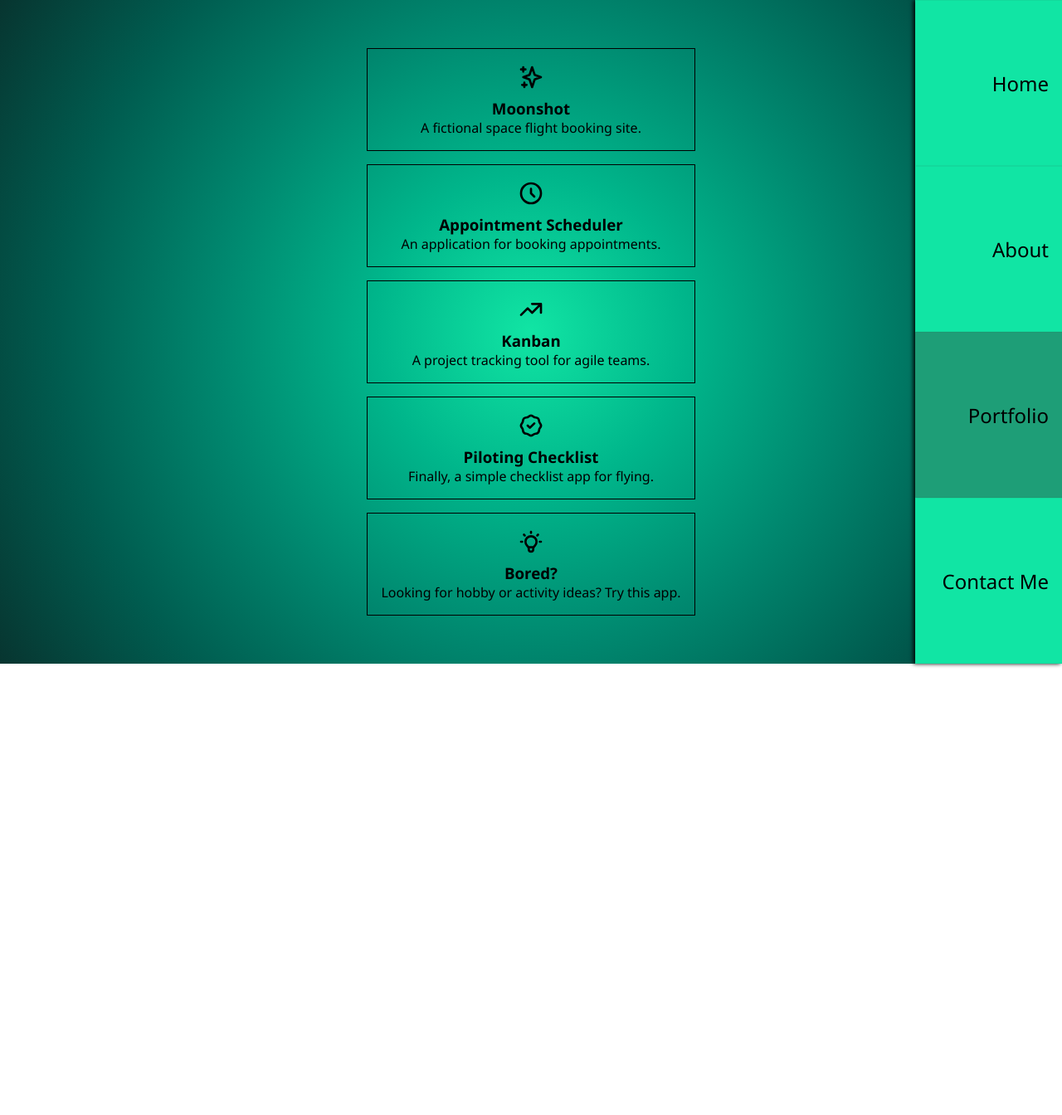
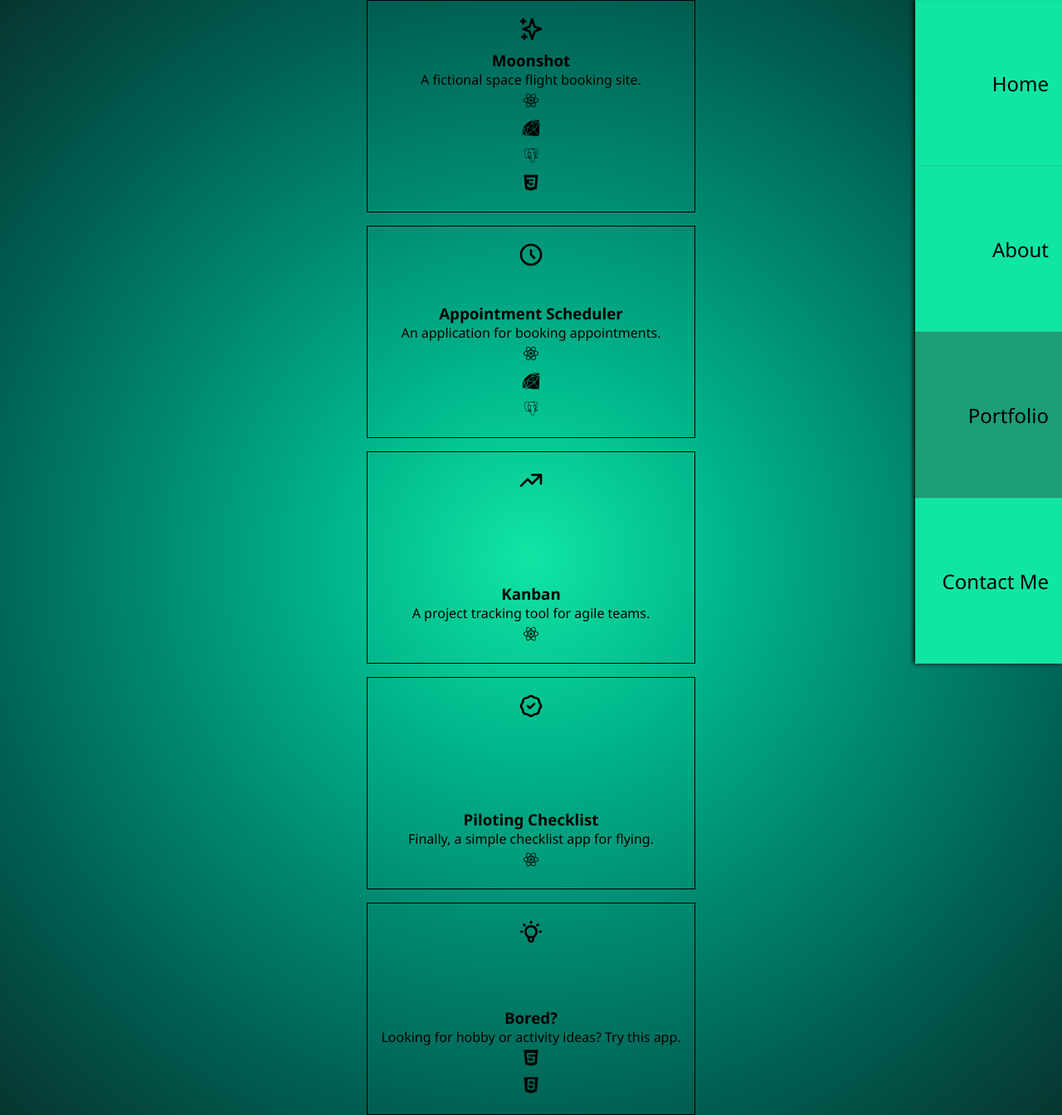
Before and after one commit to NicMortelliti/portfolio, a React (Create React App) app: page /portfolio in a window 1280 px wide. Shown: the whole page at 83% size. Before the commit the page ends 800 px from the top, so only its background shows below. Built offline with nearby package versions, Linux system fonts and the light colour scheme.

Commit message:
add tech icons

```diff
--- a/src/components/styles/Layout.styled.js
+++ b/src/components/styles/Layout.styled.js
@@ -7,12 +7,13 @@ export const Wrapper = styled.div`
   min-height: 100vh;
   grid-template-areas:
     "content nav"
-    "content nav";
+    "content .";
 
   .nav {
     grid-area: nav;
     display: flex;
     align-items: center;
+    height: 100vh;
   }
 
   .content {
--- a/src/components/styles/NavBar.styled.js
+++ b/src/components/styles/NavBar.styled.js
@@ -9,7 +9,7 @@ export const NavBar = styled.div`
   display: flex;
   flex-direction: column;
   flex: 1;
-  height: 100vh;
+  height: 100%;
 
   background-color: ${bgColor};
   box-shadow: -2px 0 5px black;
--- a/src/data/portfolioData.js
+++ b/src/data/portfolioData.js
@@ -6,35 +6,65 @@ import {
   HiOutlineLightBulb as HiLightBulb,
 } from "react-icons/hi";
 
+import {
+  DiReact as React,
+  DiRuby as Ruby,
+  DiPostgresql as Postgres,
+  DiJavascript as Javascript,
+  DiHtml5 as Html,
+  DiCss3 as Css,
+} from "react-icons/di"
+
 export const data = [
   {
     to: "https://moonshot.nicweb.dev",
     text: "Moonshot",
     description: "A fictional space flight booking site.",
     icon: <HiSparkles />,
+    techIcons: [
+      <React />,
+      <Ruby />,
+      <Postgres />,
+      <Css />
+    ]
   },
   {
     to: "https://scheduler.nicweb.dev",
     text: "Appointment Scheduler",
     description: "An application for booking appointments.",
     icon: <HiClock />,
+    techIcons: [
+      <React />,
+      <Ruby />,
+      <Postgres />
+    ]
   },
   {
     to: "https://kanban.nicweb.dev",
     text: "Kanban",
     description: "A project tracking tool for agile teams.",
     icon: <HiTrendingUp />,
+    techIcons: [
+      <React />
+    ]
   },
   {
     to: "https://checklist.nicweb.dev",
     text: "Piloting Checklist",
     description: "Finally, a simple checklist app for flying.",
     icon: <HiBadgeCheck />,
+    techIcons: [
+      <React />
+    ]
   },
   {
     to: "https://bored.nicweb.dev",
     text: "Bored?",
     description: "Looking for hobby or activity ideas? Try this app.",
     icon: <HiLightBulb />,
+    techIcons: [
+      <Html />,
+      <Javascript />
+    ]
   },
 ];
--- a/src/pages/Portfolio.js
+++ b/src/pages/Portfolio.js
@@ -7,13 +7,24 @@ import { Link, LinkCont } from "../components/styles/Link.styled";
 import { data } from "../data/portfolioData";
 
 const Portfolio = () => {
+
+  // Render each icon for the tech used to build project
+  const RenderIcons = ({icons}) => (
+    <div>
+      {icons.map((icon, index) => {
+        return <h2 key={index}>{icon}</h2>
+      })}
+    </div>
+  )
+
   const RenderItems = () => (
     <LinkCont>
-      {data.map(({ to, icon, text, description }) => (
+      {data.map(({ to, icon, text, description, techIcons }) => (
         <Link href={to}>
           <h1 className="icon">{icon}</h1>
           <h3 className="title">{text}</h3>
           <h4 className="desc">{description}</h4>
+          <RenderIcons icons={techIcons} />
         </Link>
       ))}
     </LinkCont>
```
